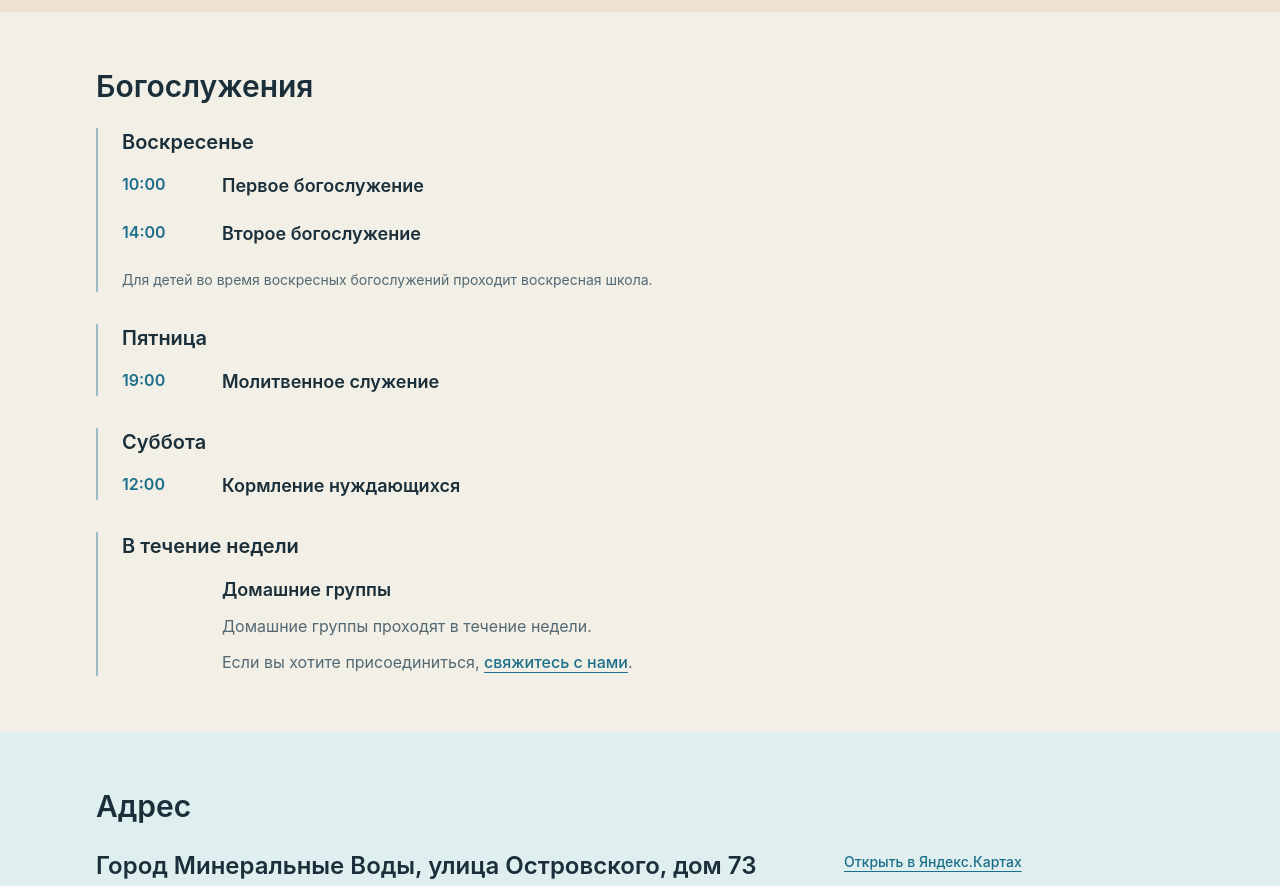
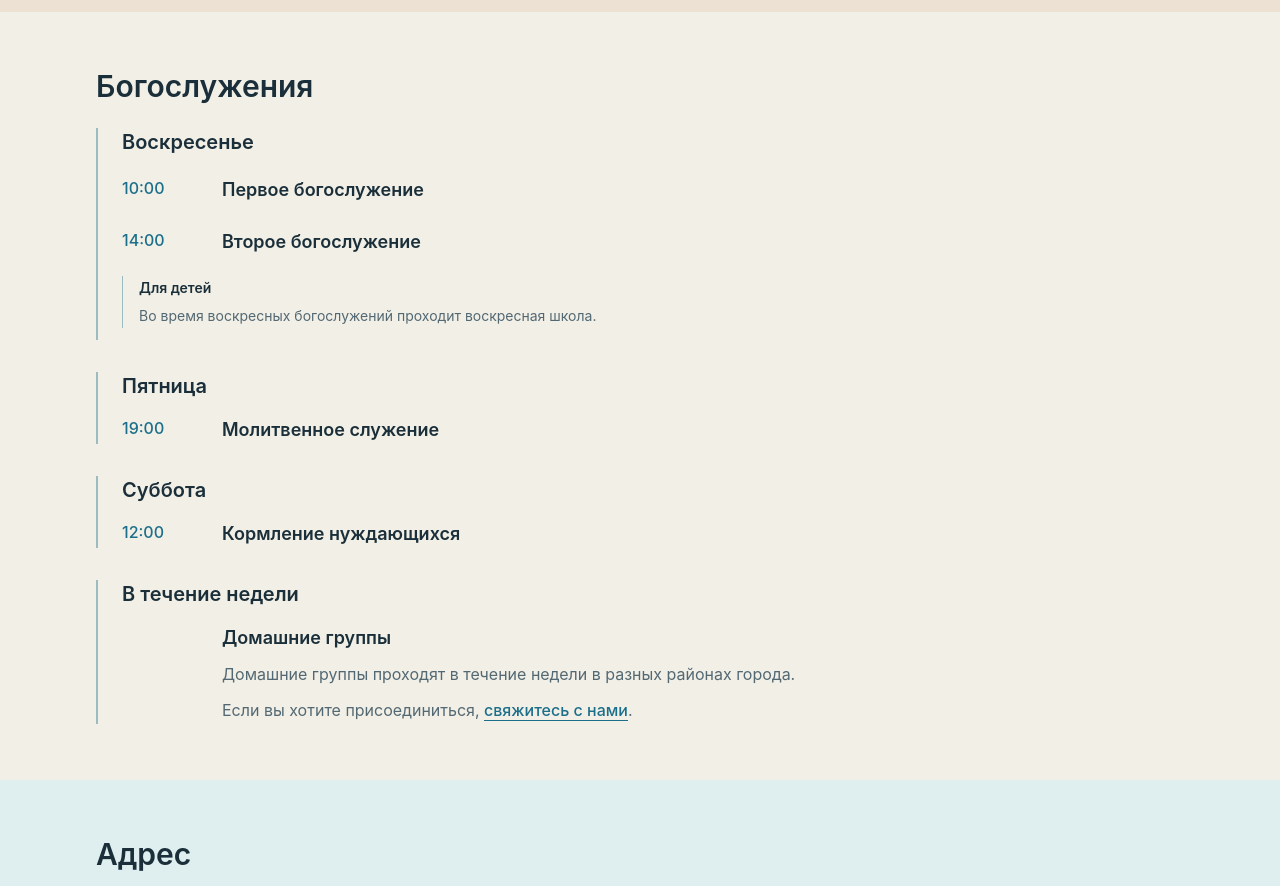
Before and after one commit to Grotekar/church-mv, a Next.js app: page / in a window 1280 px wide. Shown: the part 1240-2126 px from the top of the page. Built offline with nearby package versions, Linux system fonts and the light colour scheme.

Commit message:
Внесет изменения в расписание служений

```diff
--- a/app/page.tsx
+++ b/app/page.tsx
@@ -110,8 +110,12 @@ export default function Home() {
 
         <Section id="services" title="Богослужения">
           <div className="max-w-4xl space-y-8">
-            {churchContent.weeklySchedule.map((scheduleDay) => (
-              <ScheduleDayBlock key={scheduleDay.day} scheduleDay={scheduleDay} />
+            {churchContent.weeklySchedule.map((scheduleDay, index) => (
+              <ScheduleDayBlock
+                isPrimary={index === 0}
+                key={scheduleDay.day}
+                scheduleDay={scheduleDay}
+              />
             ))}
           </div>
         </Section>
@@ -304,21 +308,29 @@ function ContactPerson({
 type ScheduleDay = (typeof churchContent.weeklySchedule)[number];
 type ScheduleItem = ScheduleDay["items"][number];
 
-function ScheduleDayBlock({ scheduleDay }: { scheduleDay: ScheduleDay }) {
+function ScheduleDayBlock({
+  isPrimary = false,
+  scheduleDay,
+}: {
+  isPrimary?: boolean;
+  scheduleDay: ScheduleDay;
+}) {
   return (
-    <article className="border-l-2 border-church-accent/40 pl-5 sm:pl-6">
+    <article
+      className={`border-l-2 border-church-accent/40 pl-5 sm:pl-6 ${
+        isPrimary ? "pb-2 sm:pb-3" : ""
+      }`}
+    >
       <h3 className="text-xl font-semibold text-church-text">
         {scheduleDay.day}
       </h3>
-      <ul className="mt-4 space-y-5">
+      <ul className={isPrimary ? "mt-5 space-y-6" : "mt-4 space-y-5"}>
         {scheduleDay.items.map((item) => (
           <ScheduleListItem item={item} key={`${item.time ?? ""}-${item.title}`} />
         ))}
       </ul>
       {scheduleDay.note ? (
-        <p className="mt-5 max-w-2xl text-sm leading-6 text-church-muted">
-          {scheduleDay.note}
-        </p>
+        <ScheduleNote note={scheduleDay.note} />
       ) : null}
     </article>
   );
@@ -327,7 +339,7 @@ function ScheduleDayBlock({ scheduleDay }: { scheduleDay: ScheduleDay }) {
 function ScheduleListItem({ item }: { item: ScheduleItem }) {
   return (
     <li className="grid gap-2 sm:grid-cols-[5rem_minmax(0,1fr)] sm:gap-5">
-      <p className="text-base font-semibold text-church-accent">
+      <p className="text-sm font-medium text-church-accent sm:text-base">
         {item.time ?? ""}
       </p>
       <div>
@@ -340,6 +352,17 @@ function ScheduleListItem({ item }: { item: ScheduleItem }) {
         {item.link ? <ScheduleInlineLink link={item.link} /> : null}
       </div>
     </li>
+  );
+}
+
+function ScheduleNote({ note }: { note: NonNullable<ScheduleDay["note"]> }) {
+  return (
+    <div className="mt-5 max-w-2xl border-l border-church-accent/40 pl-4">
+      <p className="text-sm font-semibold leading-6 text-church-text">
+        {note.title}
+      </p>
+      <p className="mt-1 text-sm leading-6 text-church-muted">{note.text}</p>
+    </div>
   );
 }
 
--- a/content/church.ts
+++ b/content/church.ts
@@ -48,7 +48,10 @@ export const churchContent = {
           title: "Второе богослужение",
         },
       ],
-      note: "Для детей во время воскресных богослужений проходит воскресная школа.",
+      note: {
+        title: "Для детей",
+        text: "Во время воскресных богослужений проходит воскресная школа.",
+      },
     },
     {
       day: "Пятница",
@@ -73,7 +76,7 @@ export const churchContent = {
       items: [
         {
           title: "Домашние группы",
-          description: "Домашние группы проходят в течение недели.",
+          description: "Домашние группы проходят в течение недели в разных районах города.",
           link: {
             prefix: "Если вы хотите присоединиться,",
             label: "свяжитесь с нами",
@@ -96,7 +99,10 @@ export const churchContent = {
         suffix?: string;
       };
     }>;
-    note?: string;
+    note?: {
+      title: string;
+      text: string;
+    };
   }>,
   // TODO: добавить только реально существующие служения. Если служений для публикации нет, оставить массив пустым.
   ministries: [] as Array<{ title: string; description: string }>,
```
Also changed, not shown: 1 other file (tests, documents, lock files or other folders).
